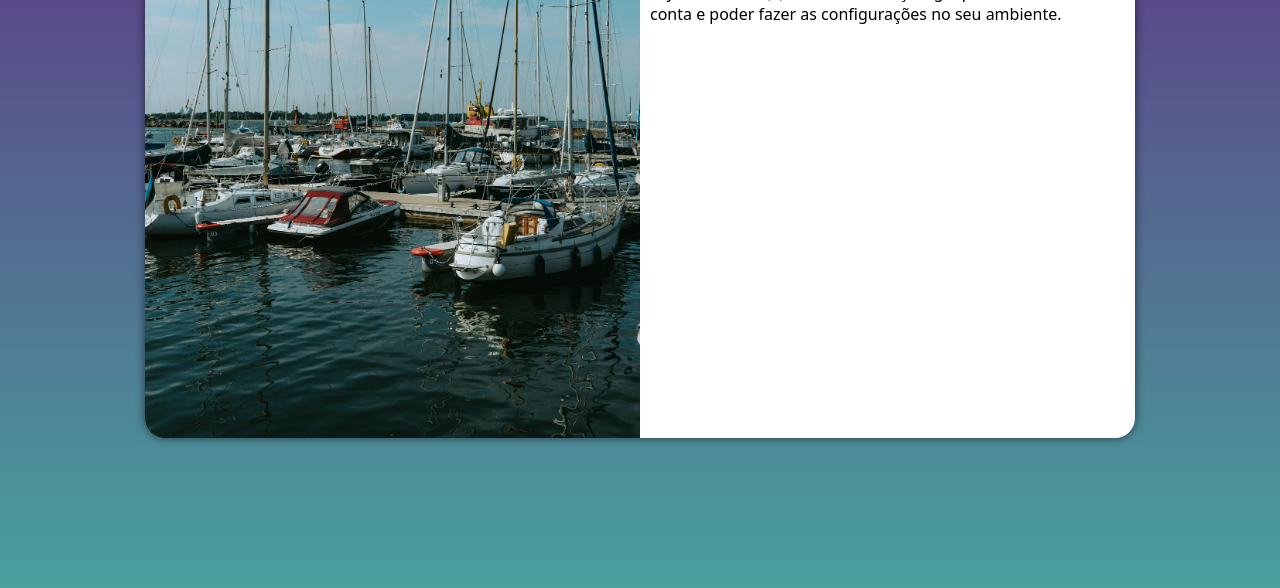
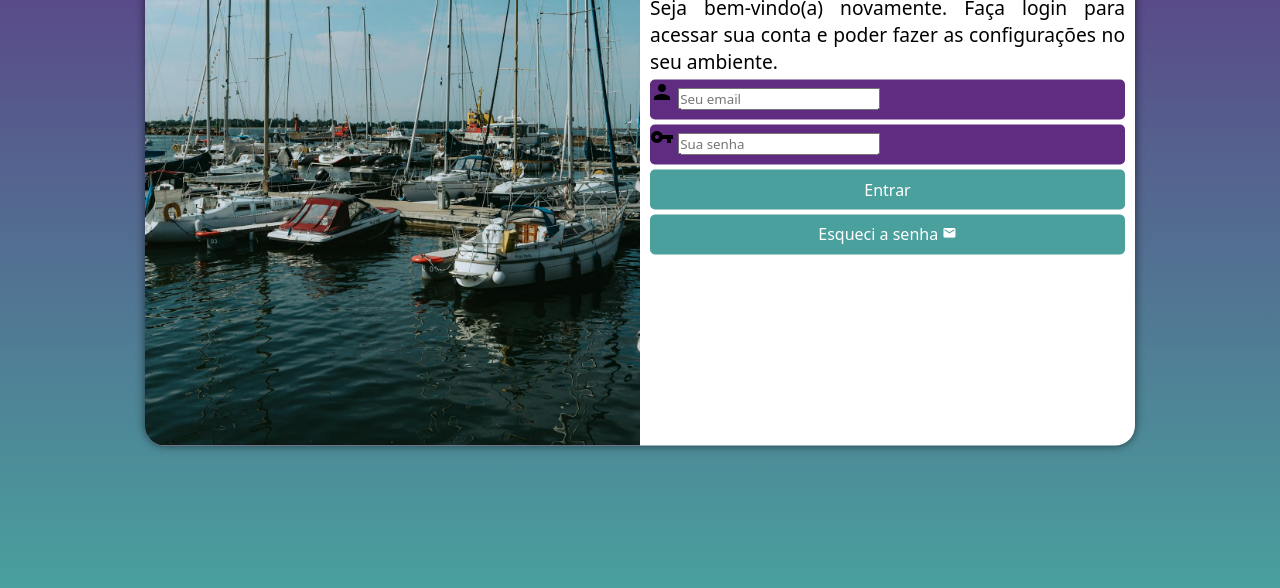
Before and after one commit to IanGustavo15/projeto-login, a plain HTML site: page index.html in a window 1280 px wide. Shown: the part 212-800 px from the top of the page. Drawn offline with Linux system fonts and the light colour scheme.

Commit message:
formatação

```diff
--- a/estilos/media-query.css
+++ b/estilos/media-query.css
@@ -36,4 +36,10 @@
         float: right;
         width: 50%;
     }
+    div#formulario > h1{
+        font-size: 2em;
+    }
+    div#formulario > p{
+    font-size: 1.2em;
 }
+}
--- a/estilos/style.css
+++ b/estilos/style.css
@@ -22,7 +22,7 @@ main{
 section#login{
     background-color: white;
     width: 250px;
-    height: 500px;
+    height: 515px;
     border-radius: 20px;
 
     position: absolute;
@@ -46,3 +46,56 @@ section#login > div#formulario{
     padding: 10px;
     display: block;
 }
+div#formulario > h1{
+    text-align: center;
+    margin-bottom: 10px;
+}
+div#formulario > p{
+    font-size: 0.8em;
+    text-align: justify;
+}
+form > div.campo{
+    background-color: var(--lilas);
+    width: 100%;
+    display: block;
+    height: 40px;
+    border-radius: 5px;
+    margin: 5px 0;
+}
+div.campo > label{
+    display: none;
+}
+input[type=submit] {
+    display: block;
+    font-size: 1em;
+    width: 100%;
+    height: 40px;
+    margin-top: 5px;
+    background-color: #49a09d;
+    color: white;
+    border: none;
+    border-radius: 5px;
+}
+input[type=submit]:hover {
+    background-color: #10aca6;
+}
+a.botao{
+    display: block;
+    text-align: center;
+    width: 100%;
+    height: 40px;
+    padding-top: 7px;
+    margin-top: 5px;
+    font-size: 1em;
+    background-color: white;
+    border: 1px solid #49a09d;
+    border-radius: 5px;
+    text-decoration: none;
+    color: white;
+}
+a.botao{
+    background-color: #49a09d;
+}
+a.botao > span{
+    font-size: 0.9em;
+}
--- a/index.html
+++ b/index.html
@@ -4,6 +4,7 @@
     <meta charset="UTF-8">
     <meta name="viewport" content="width=device-width, initial-scale=1.0">
     <title>Login</title>
+    <link href="https://fonts.googleapis.com/icon?family=Material+Icons" rel="stylesheet">
     <link rel="stylesheet" href="estilos/style.css">
     <link rel="stylesheet" href="estilos/media-query.css">
 </head>
@@ -14,8 +15,23 @@
             <div id="formulario">
                 <h1>Login</h1>
                 <p>Seja bem-vindo(a) novamente. Faça login para acessar sua conta e poder fazer as configurações no seu ambiente.</p>
-                <form action="login.php" method="post"></form>
+                <form action="login.php" method="post" autocomplete="on">
+
+            <div class="campo">
+                <span class="material-icons">person</span>
+                <input type="email" name="email" id="iemail" placeholder="Seu email" autocomplete="email" required maxlength="30">
+                <label for="ilogin">Login</label>
             </div>
+            <div class="campo">
+                <span class="material-icons">vpn_key</span>
+                <input type="password" name="senha" id="isenha" placeholder="Sua senha" autocomplete="current-password" required minlength="8" maxlength="20">
+                <label for="isenha">Senha</label>
+        </div>
+        <div>
+        <input type="submit" value="Entrar">
+        <a href="esqueci.html" class="botao">Esqueci a senha <span class="material-icons">mail</span></a>
+            </form>
+        </div>
         </section>
     </main>
 </body>
```
